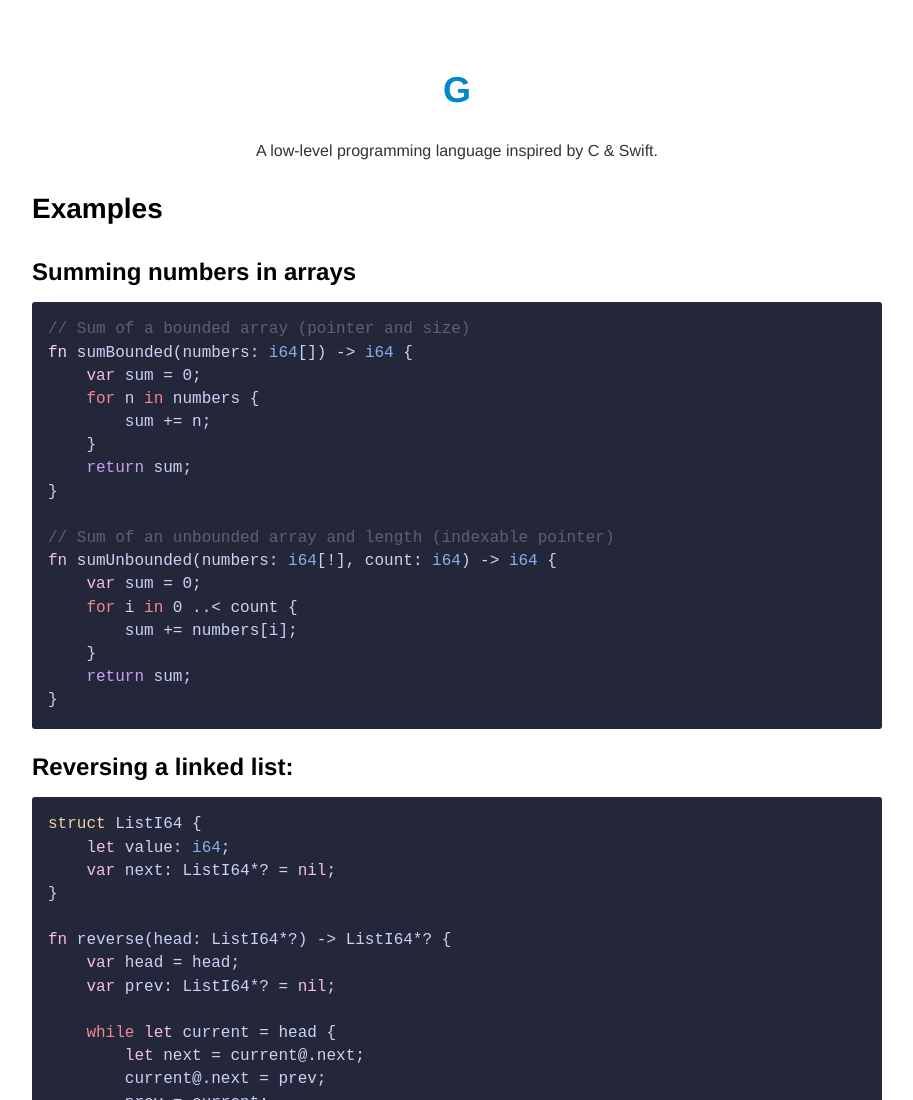
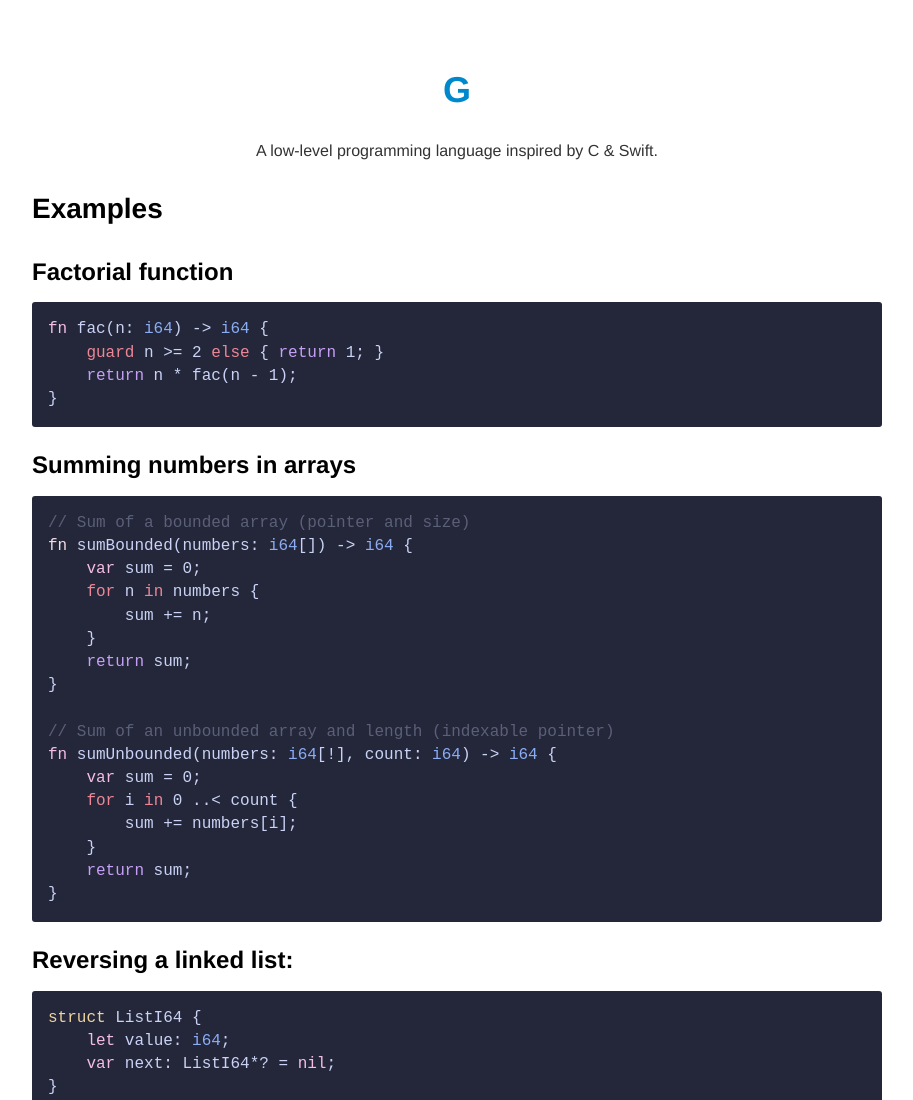
Before and after one commit to danielbendix/glang, a plain HTML site: page index.html in a window 1280 px wide. Shown: the top 1100 px of the page, without its empty margins (183-1096 px from the left). Drawn offline with nearby package versions, Linux system fonts and the light colour scheme.

Commit message:
Update README and pages.

```diff
--- a/index.html
+++ b/index.html
@@ -40,6 +40,12 @@ body { font-family: monospace; color: #cad3f5; background-color: #24273a; }
 .Conditional { color: #ed8796; }
 .StorageClass { color: #eed49f; }
 </style>
+<h3 id="factorial-function">Factorial function </h3>
+<pre><span class="Keyword">fn</span> fac(n: <span class="Type">i64</span>) -&gt; <span class="Type">i64</span> {
+    <span class="Conditional">guard</span> n &gt;= <span class="Number">2</span> <span class="Conditional">else</span> { <span class="Statement">return</span> <span class="Number">1</span>; }
+    <span class="Statement">return</span> n * fac(n - <span class="Number">1</span>);
+}
+</pre>
 <h3 id="summing-numbers-in-arrays">Summing numbers in arrays </h3>
 <pre><span class="Comment">// Sum of a bounded array (pointer and size)</span>
 <span class="Keyword" style="color: #f5dbe6">fn</span> sumBounded(numbers: <span class="Type">i64</span>[]) -&gt; <span class="Type">i64</span> {
```
Also changed, not shown: 2 other files.
